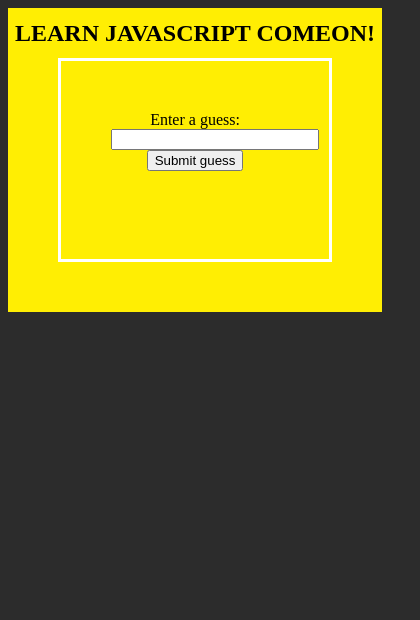
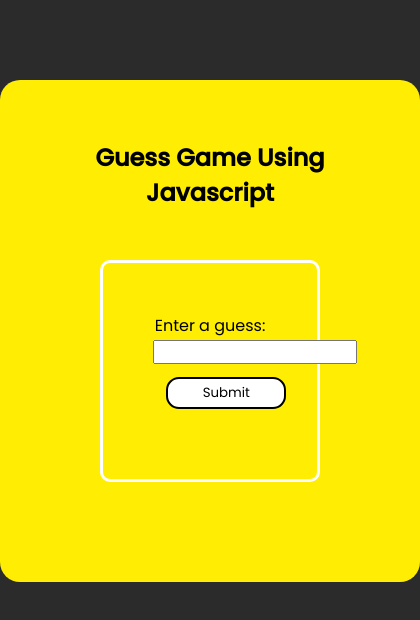
Before and after one commit to albimdkr/learn-javascript, a plain HTML site: page guessGame.html in a window 390 px wide. Shown: the whole page, 420 px wide, since content can reach past the window. Drawn offline with Linux system fonts and the light colour scheme.

Commit message:
add learn-1

```diff
--- a/guessGame.html
+++ b/guessGame.html
@@ -4,32 +4,74 @@
     <meta charset="UTF-8" />
     <meta http-equiv="X-UA-Compatible" content="IE=edge" />
     <meta name="viewport" content="width=device-width, initial-scale=1.0" />
-    <title>Guest Game</title>
+    <title>Guest Game | JAVASCRIPT</title>
   </head>
+  <link rel="icon" type="image/x-icon" href="/img/js-logo.png" />
+  <link rel="preconnect" href="https://fonts.googleapis.com" />
+  <link rel="preconnect" href="https://fonts.gstatic.com" crossorigin />
+  <link href="https://fonts.googleapis.com/css2?family=Poppins:ital,wght@0,400;0,500;1,300&display=swap" rel="stylesheet" />
   <style>
+    * {
+      font-family: "Poppins", sans-serif;
+      padding: 0px;
+      margin: 0px;
+    }
+
     body {
-      background-color: #2c2c2c;
-      color: #000;
+      background-color: rgb(43, 43, 43);
     }
 
     .container {
+      border-radius: 20px;
+      margin: 5em auto;
+      width: 50em;
       background-color: #ffee03;
       padding: 50px;
-      margin: auto;
       text-align: center;
       z-index: 0;
+      transition: all 0.5s;
+    }
+
+    .container:hover {
+      box-shadow: 0px 0px 74px -6px rgba(255, 255, 255, 0.35);
+      -webkit-box-shadow: 0px 0px 74px -6px rgba(255, 255, 255, 0.35);
+      -moz-box-shadow: 0px 0px 74px -6px rgba(255, 255, 255, 0.35);
     }
 
     h2 {
-      position: absolute;
-      top: 0;
-      left: 0;
-      right: 0;
+      font-weight: 500;
+      margin: 10px;
+      text-align: center;
+      align-items: center;
+      font-weight: 700;
     }
 
     .board {
+      box-sizing: border-box;
+      margin: 50px;
+      padding: 50px;
       border: 3px solid white;
-      padding: 50px;
+      border-radius: 10px;
+    }
+
+    h3 {
+      margin: 10px;
+    }
+
+    .guessSubmit {
+      padding: 4px;
+      border: 2px solid black;
+      background-color: white;
+      text-align: center;
+      width: 9em;
+      border-radius: 13px;
+      cursor: pointer;
+      transition: all 0.5s;
+      margin: 1em;
+    }
+
+    .guessSubmit:hover {
+      background-color: #ffee03;
     }
 
     .form input[type="number"] {
@@ -40,15 +82,35 @@
       color: white;
       padding: 3px;
     }
+
+    @media (max-width: 768px) {
+      .container {
+        margin: 5em auto;
+        width: 30em;
+        padding: 50px;
+        text-align: center;
+        z-index: 0;
+      }
+    }
+
+    @media (max-width: 678px) {
+      .container {
+        margin: 5em auto;
+        width: 20em;
+        padding: 50px;
+        text-align: center;
+        z-index: 0;
+      }
+    }
   </style>
   <body>
     <div class="container">
-      <h2>LEARN JAVASCRIPT COMEON!</h2>
+      <h2>Guess Game Using Javascript</h2>
       <div class="board">
         <div class="form">
           <label for="guessField">Enter a guess: </label>
           <input type="number" min="1" max="100" required id="guessField" class="guessField" />
-          <input type="submit" value="Submit guess" class="guessSubmit" />
+          <input type="submit" value="Submit" class="guessSubmit" />
         </div>
 
         <div class="resultParas">
```
Also changed, not shown: learn1.html (added, +142 -0 lines), img/js-logo.png (added).
